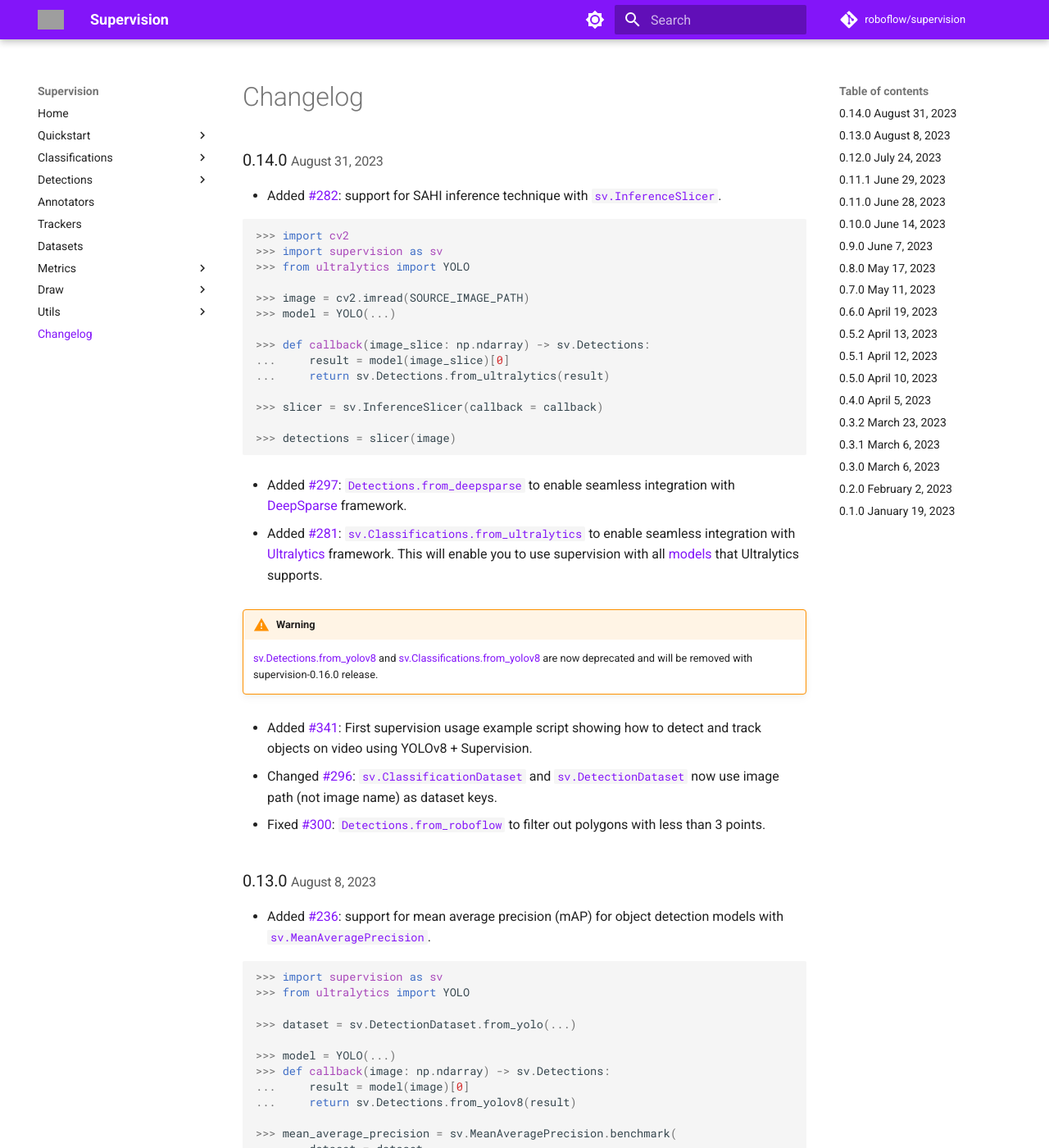
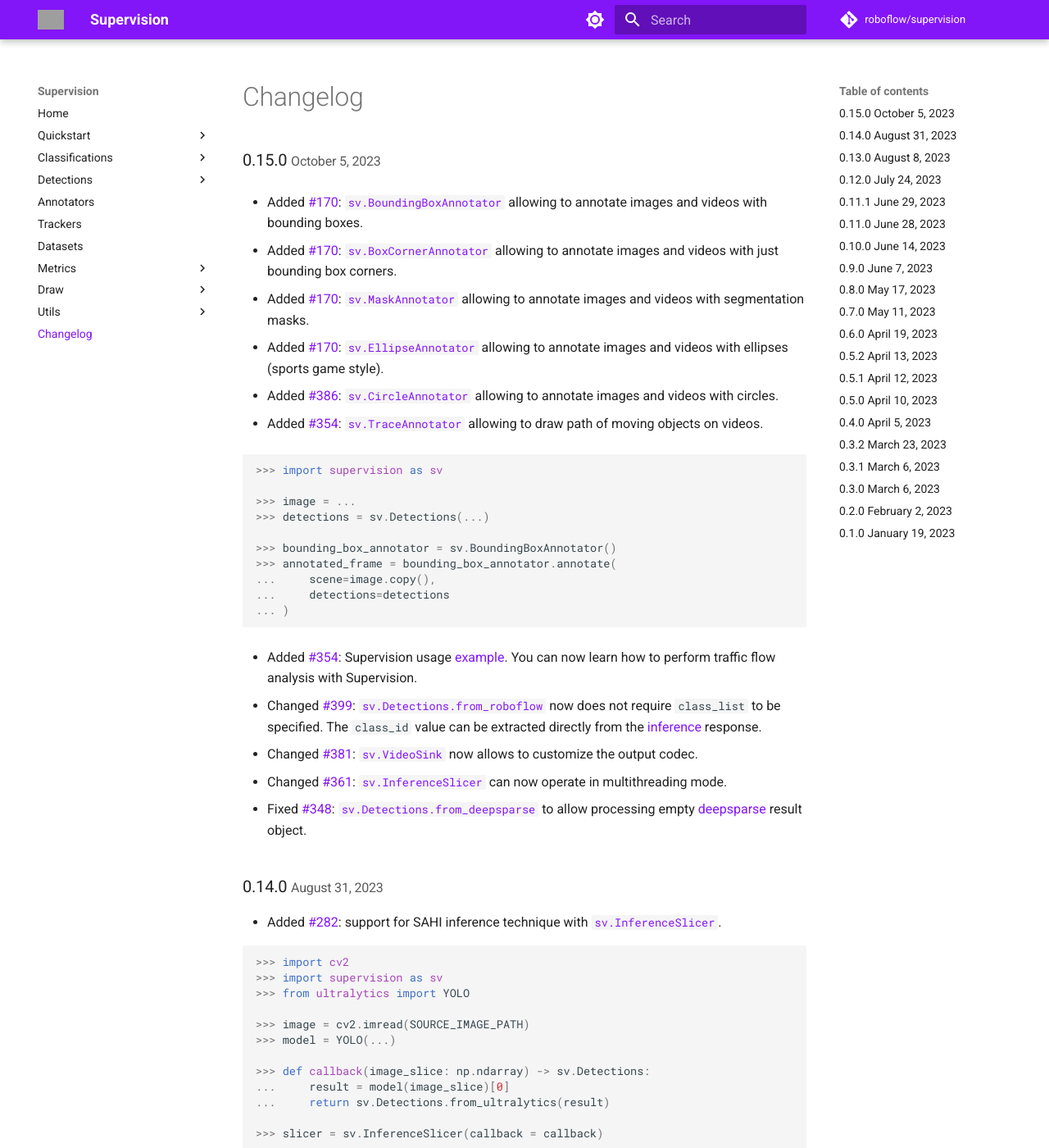
Before and after one commit to tophusna/supervision, an MkDocs documentation site: the page built from docs/changelog.md, in a window 1280 px wide and 1400 px high. Shown: the whole window at 82% size. Built offline with MkDocs 1.6.1 and Material for MkDocs 9.7.7, drawn with Linux system fonts in a browser that asks for light colours; comment, search, counter and statistics services are not loaded; grey boxes are pictures that could not be loaded.

Commit message:
🪵 `supervision-0.15.0` `changelog.md` update

````diff
--- a/docs/changelog.md
+++ b/docs/changelog.md
@@ -1,3 +1,40 @@
+### 0.15.0 <small>October 5, 2023</small>
+
+- Added [#170](https://github.com/roboflow/supervision/pull/170): [`sv.BoundingBoxAnnotator`](https://supervision.roboflow.com/annotators/#supervision.annotators.core.BoundingBoxAnnotator) allowing to annotate images and videos with bounding boxes.
+
+- Added [#170](https://github.com/roboflow/supervision/pull/170): [`sv.BoxCornerAnnotator `](https://supervision.roboflow.com/annotators/#supervision.annotators.core.BoxCornerAnnotator) allowing to annotate images and videos with just bounding box corners.
+
+- Added [#170](https://github.com/roboflow/supervision/pull/170): [`sv.MaskAnnotator`](https://supervision.roboflow.com/annotators/#supervision.annotators.core.MaskAnnotator) allowing to annotate images and videos with segmentation masks.
+
+- Added [#170](https://github.com/roboflow/supervision/pull/170): [`sv.EllipseAnnotator`](https://supervision.roboflow.com/annotators/#supervision.annotators.core.EllipseAnnotator) allowing to annotate images and videos with ellipses (sports game style).
+
+- Added [#386](https://github.com/roboflow/supervision/pull/386): [`sv.CircleAnnotator`](https://supervision.roboflow.com/annotators/#supervision.annotators.core.CircleAnnotator) allowing to annotate images and videos with circles.
+
+- Added [#354](https://github.com/roboflow/supervision/pull/354): [`sv.TraceAnnotator`](https://supervision.roboflow.com/annotators/#supervision.annotators.core.TraceAnnotator) allowing to draw path of moving objects on videos.
+
+```python
+>>> import supervision as sv
+
+>>> image = ...
+>>> detections = sv.Detections(...)
+
+>>> bounding_box_annotator = sv.BoundingBoxAnnotator()
+>>> annotated_frame = bounding_box_annotator.annotate(
+...     scene=image.copy(),
+...     detections=detections
+... )
+```
+
+- Added [#354](https://github.com/roboflow/supervision/pull/354): Supervision usage [example](https://github.com/roboflow/supervision/tree/develop/examples/traffic_analysis). You can now learn how to perform traffic flow analysis with Supervision.
+
+- Changed [#399](https://github.com/roboflow/supervision/pull/399): [`sv.Detections.from_roboflow`](https://supervision.roboflow.com/detection/core/#supervision.detection.core.Detections.from_roboflow) now does not require `class_list` to be specified. The `class_id` value can be extracted directly from the [inference](https://github.com/roboflow/inference) response.
+
+- Changed [#381](https://github.com/roboflow/supervision/pull/381): [`sv.VideoSink`](https://supervision.roboflow.com/utils/video/#videosink) now allows to customize the output codec.
+
+- Changed [#361](https://github.com/roboflow/supervision/pull/361): [`sv.InferenceSlicer`](https://supervision.roboflow.com/detection/tools/inference_slicer/#supervision.detection.tools.inference_slicer.InferenceSlicer) can now operate in multithreading mode.
+
+- Fixed [#348](https://github.com/roboflow/supervision/pull/348): [`sv.Detections.from_deepsparse`](https://supervision.roboflow.com/detection/core/#supervision.detection.core.Detections.from_deepsparse) to allow processing empty [deepsparse](https://github.com/neuralmagic/deepsparse) result object.
+
 ### 0.14.0 <small>August 31, 2023</small>
 
 - Added [#282](https://github.com/roboflow/supervision/pull/282): support for SAHI inference technique with [`sv.InferenceSlicer`](https://supervision.roboflow.com/detection/tools/inference_slicer).
````
